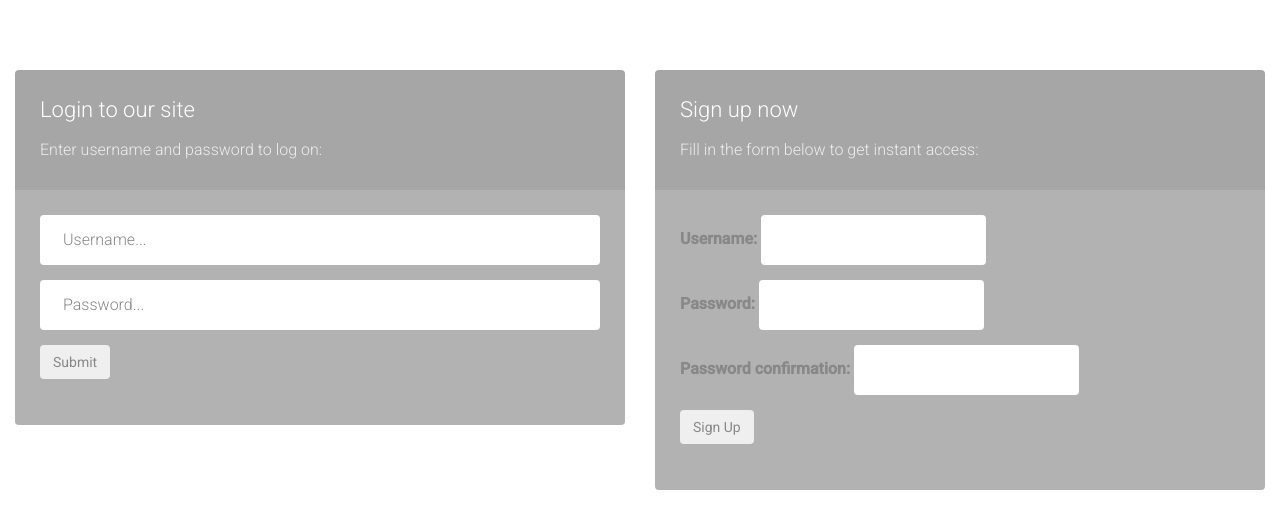
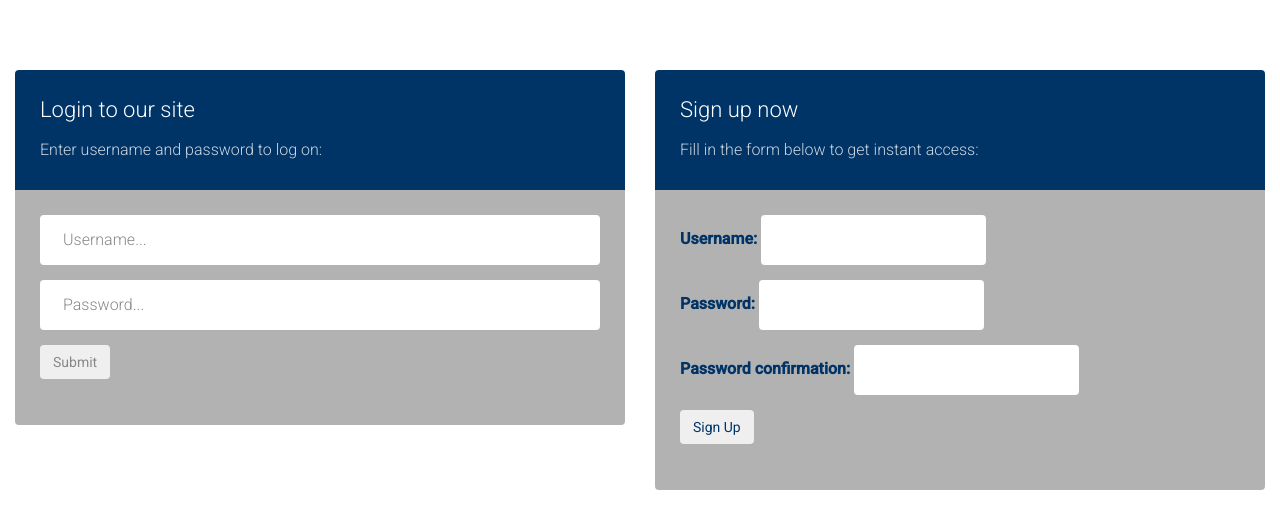
Before and after one commit to martinjohnlopez8/django-exam, a Django app: page / in a window 1280 px wide. Shown: the top 529 px of the page. Run offline with Django 3.2, Linux system fonts and the light colour scheme; some libraries are stand-ins or nearby versions.

Commit message:
improve css

```diff
--- a/addressbook/static/addressbook/css/style.css
+++ b/addressbook/static/addressbook/css/style.css
@@ -224,3 +224,11 @@ footer a:hover, footer a:focus { color: #fff; border-bottom: 1px dotted #fff; }
 	h1, h2 { font-size: 32px; }
 
 }
+
+.form-blue {
+	background-color: #003366;
+}
+
+.font-blue {
+	color: #003366;
+}
--- a/addressbook/templates/addressbook/home.html
+++ b/addressbook/templates/addressbook/home.html
@@ -16,8 +16,8 @@
 				<td> {{ contact.last_name}} </td>
 				<td> {{ contact.contact_number }} </td>
 				<td> {{ contact.address}} </td>
-				<td> <a href="{% url 'addressbook:edit_contact' contact.id %}" role="button" class="btn btn-primary btn-lg active" aria-disabled="true"">Update</a> </td>
-				<td><a href="{% url 'addressbook:delete_confirmation' contact.id %}" role="button" class="btn btn-danger btn-lg active" aria-disabled="true">Delete</a></td>
+				<td> <a href="{% url 'addressbook:edit_contact' contact.id %}" role="button" class="btn btn-primary btn-md active" aria-disabled="true"">Update</a> </td>
+				<td><a href="{% url 'addressbook:delete_confirmation' contact.id %}" role="button" class="btn btn-danger btn-md active" aria-disabled="true">Delete</a></td>
 			</tr>
 			{% endfor %}
 		</table>
--- a/addressbook/templates/addressbook/import.html
+++ b/addressbook/templates/addressbook/import.html
@@ -7,5 +7,5 @@
     <button type="submit">Upload</button>
     <p>{{ error }}</p>
   </form>
-  <a href="{% url 'addressbook:home' %}">Go Back</a>
+  <a href="{% url 'addressbook:home' %}" role="button" class="btn btn-primary btn-lg active" aria-disabled="true">Go Back</a>
 {% endblock %}
--- a/addressbook/templates/addressbook/login.html
+++ b/addressbook/templates/addressbook/login.html
@@ -15,7 +15,7 @@
             <div class="row">
                 <div class="col-md-6">
                     <div class="form-box">
-                        <div class="form-top">
+                        <div class="form-top form-blue">
                             <div class="form-top-left">
                                 <h3>Login to our site</h3>
                                 <p>Enter username and password to log on:</p>
@@ -38,13 +38,13 @@
                 </div>
                 <div class="col-md-6">
                     <div class="form-box">
-                        <div class="form-top">
+                        <div class="form-top form-blue">
                             <div class="form-top-left">
                                 <h3>Sign up now</h3>
                                 <p>Fill in the form below to get instant access:</p>
                             </div>
                         </div>
-                        <div class="form-bottom">
+                        <div class="form-bottom font-blue">
                             <form role="form" method="POST" class="registration-form">{% csrf_token %}
                             {% for field in form %}
                                 <div class="form-group">
```
